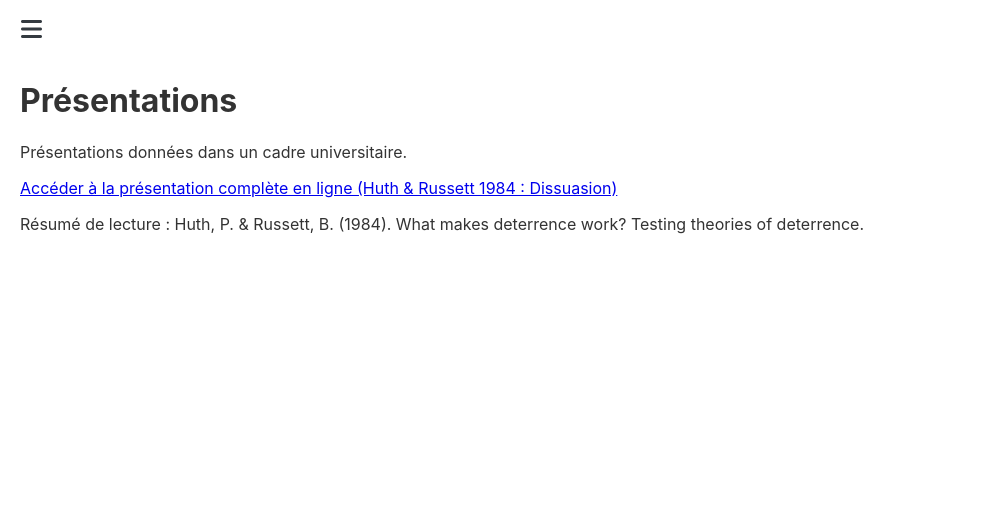
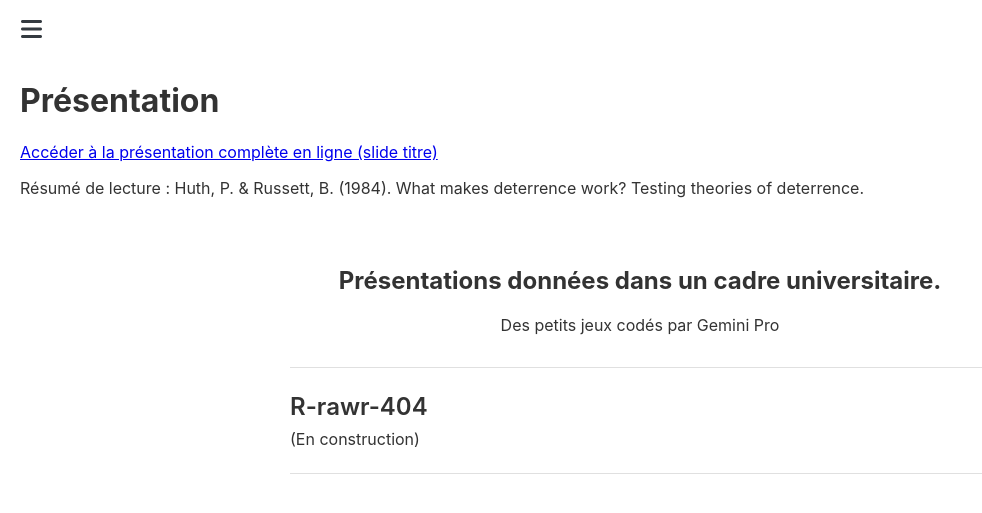
Before and after one commit to MADUP212/MADUP212.github.io, a Jekyll site: the page built from section/presentation.md, in a window 1280 px wide. Shown: the top 513 px of the page, without its empty margins (0-982 px from the left). Built offline with Jekyll 4.4.1, drawn with Linux system fonts in a browser that asks for light colours.

Commit message:
Update presentation.md

```diff
--- a/section/presentation.md
+++ b/section/presentation.md
@@ -3,10 +3,32 @@ layout: default
 title: Présentation
 ---
 
-# Présentations
+# Présentation
 
-Présentations données dans un cadre universitaire.
-
-[Accéder à la présentation complète en ligne (Huth & Russett 1984 : Dissuasion)](https://www.masdupuis.com/assets/presentations/huth_detterence_web.html#/title-slide)
+[Accéder à la présentation complète en ligne (slide titre)](https://www.masdupuis.com/assets/presentations/huth_detterence_web.html#/title-slide)
 
 Résumé de lecture : Huth, P. & Russett, B. (1984). What makes deterrence work? Testing theories of deterrence.
+
+<div class="page-content">
+  <!-- Conteneur pour centrer le contenu avec une largeur maximale -->
+  <div style="max-width: 700px; margin: 0 auto; padding: 2em 0;">
+    <h2 style="text-align: center;">Présentations données dans un cadre universitaire.</h2>
+    <p style="text-align: center;">Des petits jeux codés par Gemini Pro</p>
+
+    <div class="game-list">
+
+    <article class="game-entry">
+
+    <h3>
+
+      <a href="{{ '/jeux/r_404.html' | relative_url }}">R-rawr-404</a>
+
+    </h3>
+
+    (En construction)
+
+  </article>
+
+    </div>
+  </div>
+</div>
```
